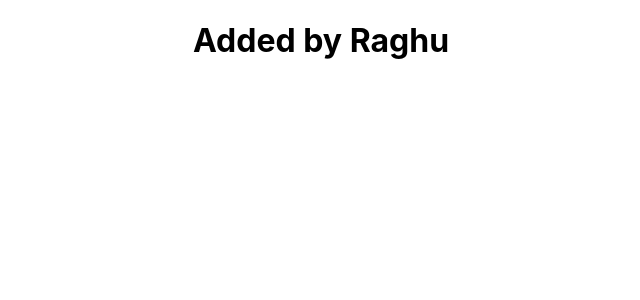
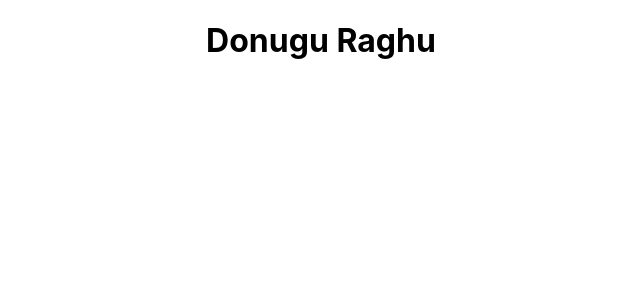
Before and after one commit to manjunadhb/Rep2306, a React (Create React App) app: page / in a window 1280 px wide. Shown: the top 300 px of the page, without its empty margins (319-959 px from the left). Built offline with nearby package versions, Linux system fonts and the light colour scheme.

Commit message:
some changes added

```diff
--- a/src/App.js
+++ b/src/App.js
@@ -4,7 +4,8 @@ import './App.css';
 function App() {
   return (
     <div className="App">
-      <h1>Added by Raghu</h1>
+      <h1>Donugu Raghu </h1>
+
 
     </div>
   );
```
